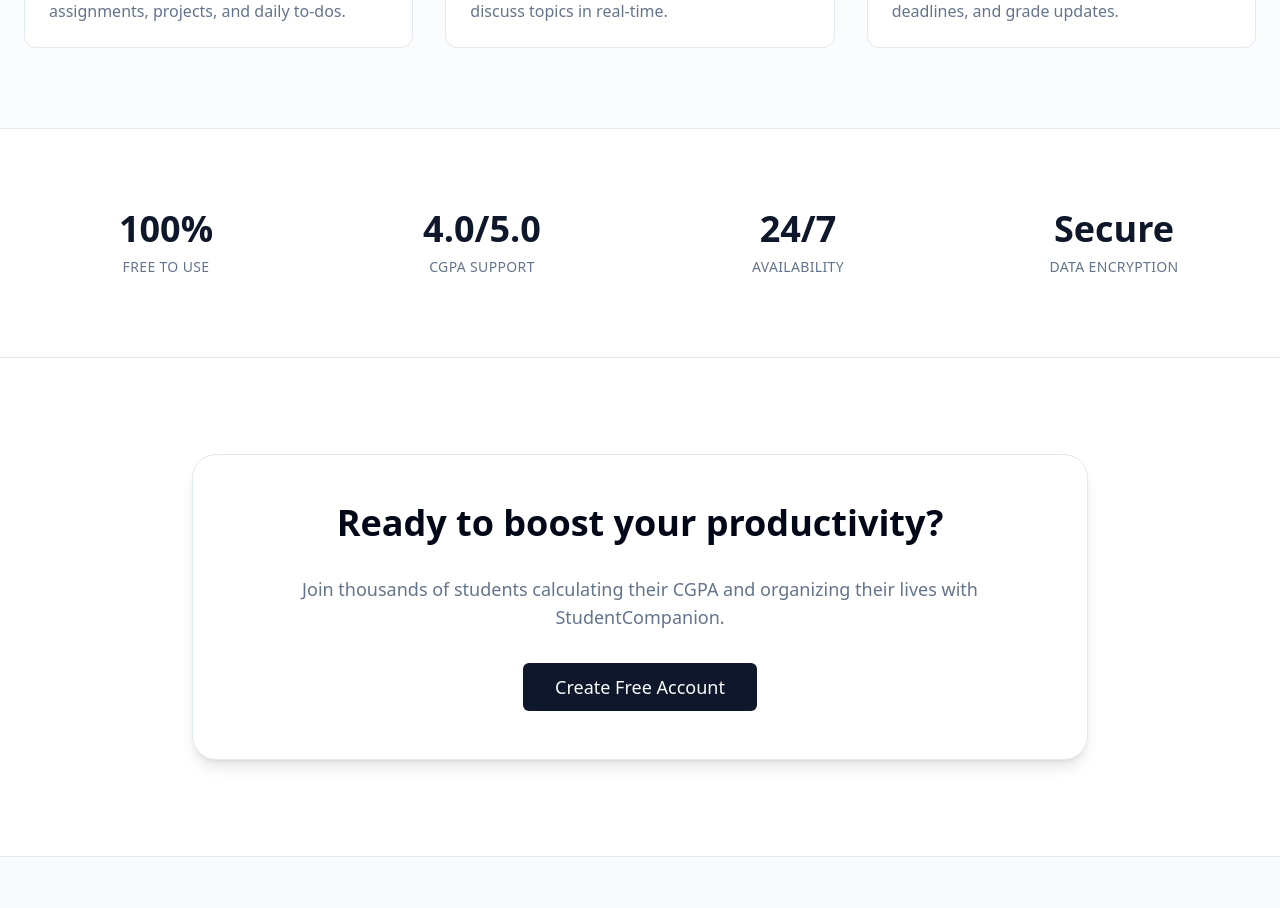
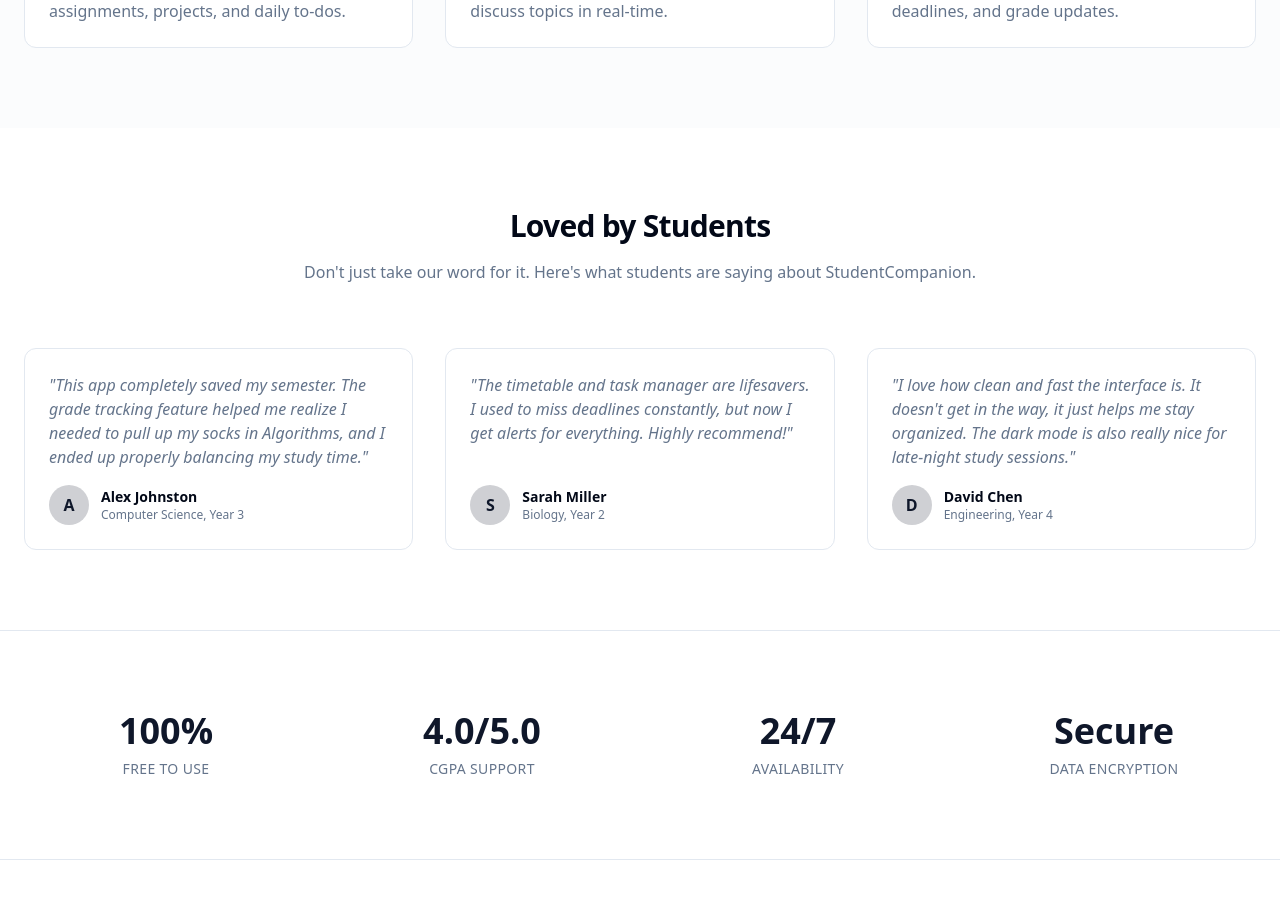
Before and after one commit to kennykentola/studentcompanion, a React (Vite) app: page / in a window 1280 px wide. Shown: the part 1120-2028 px from the top of the page. Built offline with nearby package versions, Linux system fonts and the light colour scheme; no server answers.

Commit message:
feat: Create initial Home page with navigation, hero, features, testimonials, stats, CTA, and footer sections.

```diff
--- a/src/pages/Home.tsx
+++ b/src/pages/Home.tsx
@@ -99,6 +99,36 @@
                 </div>
             </section>
 
+            {/* Testimonials Section */}
+            <section id="testimonials" className="py-20">
+                <div className="max-w-7xl mx-auto px-6">
+                    <div className="text-center mb-16">
+                        <h2 className="text-3xl font-bold tracking-tight mb-4">Loved by Students</h2>
+                        <p className="text-muted-foreground max-w-2xl mx-auto">
+                            Don't just take our word for it. Here's what students are saying about StudentCompanion.
+                        </p>
+                    </div>
+
+                    <div className="grid md:grid-cols-3 gap-8">
+                        <TestimonialCard
+                            name="Alex Johnston"
+                            role="Computer Science, Year 3"
+                            content="This app completely saved my semester. The grade tracking feature helped me realize I needed to pull up my socks in Algorithms, and I ended up properly balancing my study time."
+                        />
+                        <TestimonialCard
+                            name="Sarah Miller"
+                            role="Biology, Year 2"
+                            content="The timetable and task manager are lifesavers. I used to miss deadlines constantly, but now I get alerts for everything. Highly recommend!"
+                        />
+                        <TestimonialCard
+                            name="David Chen"
+                            role="Engineering, Year 4"
+                            content="I love how clean and fast the interface is. It doesn't get in the way, it just helps me stay organized. The dark mode is also really nice for late-night study sessions."
+                        />
+                    </div>
+                </div>
+            </section>
+
             {/* Social Proof / Stats */}
             <section className="py-20 border-y">
                 <div className="max-w-7xl mx-auto px-6 grid grid-cols-2 md:grid-cols-4 gap-8 text-center">
@@ -155,6 +185,27 @@
     )
 }
 
+
+
+function TestimonialCard({ name, role, content }: { name: string, role: string, content: string }) {
+    return (
+        <div className="p-6 rounded-xl border bg-card hover:shadow-lg transition-shadow flex flex-col h-full">
+            <div className="flex-1 mb-4">
+                <p className="text-muted-foreground italic">"{content}"</p>
+            </div>
+            <div className="flex items-center gap-3 mt-auto">
+                <div className="h-10 w-10 rounded-full bg-primary/20 flex items-center justify-center text-primary font-bold">
+                    {name.charAt(0)}
+                </div>
+                <div>
+                    <h4 className="font-bold text-sm">{name}</h4>
+                    <p className="text-xs text-muted-foreground">{role}</p>
+                </div>
+            </div>
+        </div>
+    )
+}
+
 function Stat({ number, label }: { number: string, label: string }) {
     return (
         <div className="space-y-2">
```
